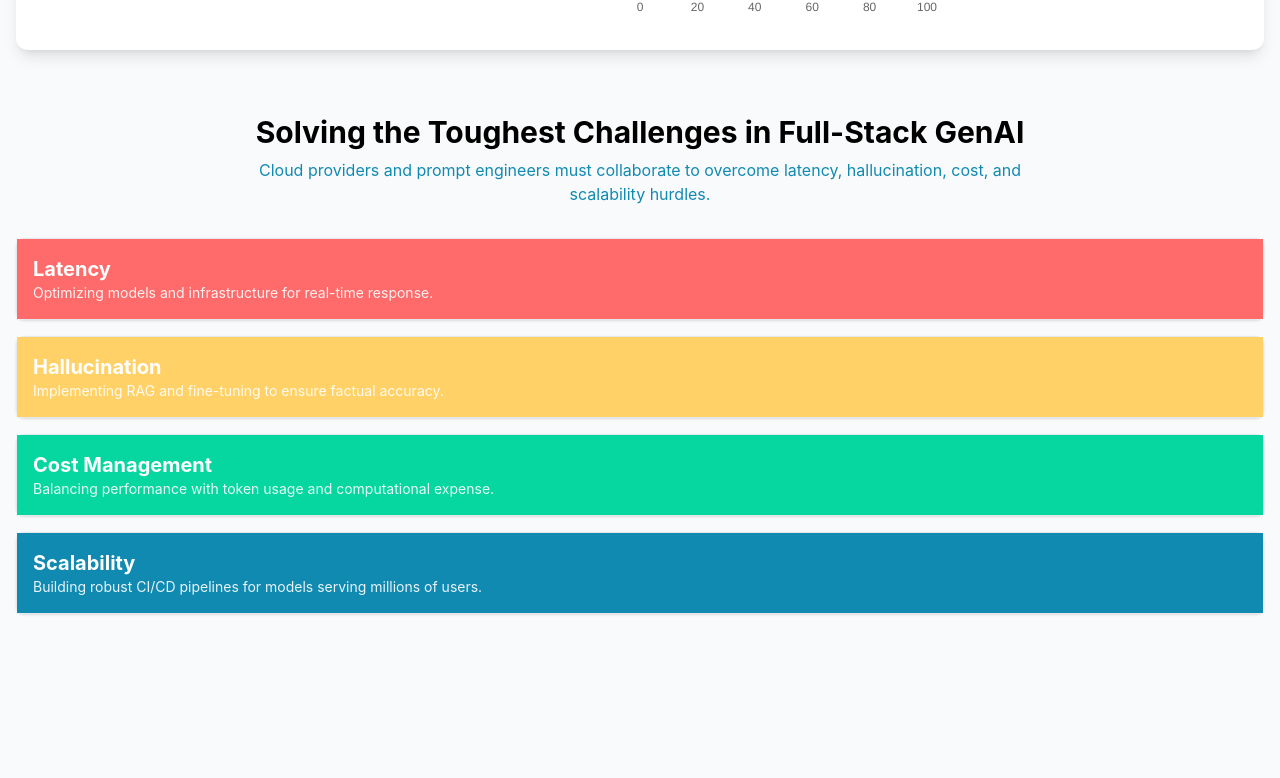
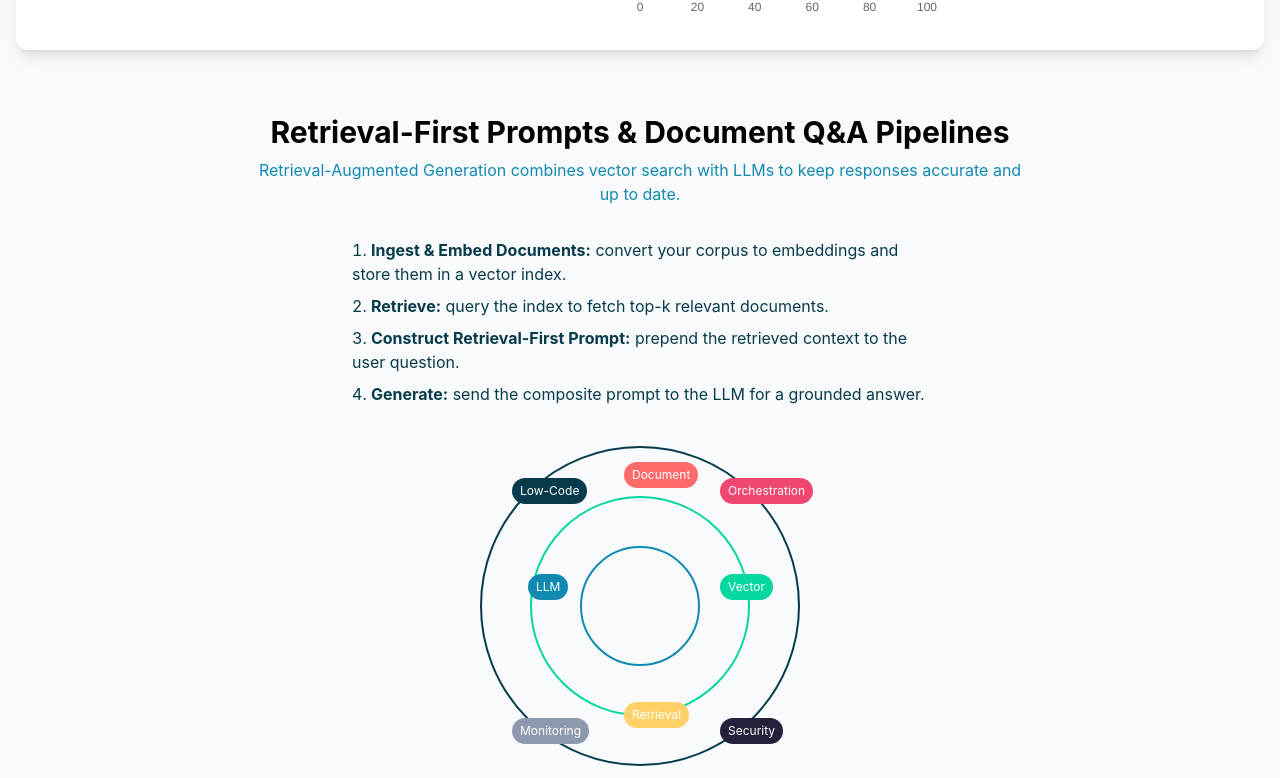
Before and after one commit to ChrisTansey007/industry-trends-project, a React (Create React App) app in the folder client/: page / in a window 1280 px wide. Shown: the part 1542-2320 px from the top of the page. Before the commit the page ends 2220 px from the top, so only its background shows below. Built offline with nearby package versions, Linux system fonts and the light colour scheme.

Commit message:
Add RAG pipelines section with interactive infographic

```diff
--- a/client/src/App.js
+++ b/client/src/App.js
@@ -4,6 +4,7 @@ import MarketGrowth from './components/MarketGrowth';
 import Competencies from './components/Competencies';
 import TechStack from './components/TechStack';
 import Challenges from './components/Challenges';
+import RAGPipelines from './components/RAGPipelines';
 
 function App() {
   return (
@@ -12,6 +13,7 @@ function App() {
       <MarketGrowth />
       <Competencies />
       <TechStack />
+      <RAGPipelines />
       <Challenges />
     </div>
   );
--- /dev/null
+++ b/client/src/components/RAGPipelines.js
@@ -0,0 +1,135 @@
+import React, { useState } from 'react';
+import Modal from './Modal';
+
+function RAGPipelines() {
+  const [modal, setModal] = useState(null);
+
+  const items = [
+    {
+      label: 'Document Ingestion',
+      pos: { top: '5%', left: '45%' },
+      color: '#FF6B6B',
+      content: (
+        <ul className="list-disc list-inside space-y-1 text-sm">
+          <li>Convert PDFs, databases, or feeds to embeddings.</li>
+          <li>Store vectors in a nearest-neighbor index.</li>
+        </ul>
+      )
+    },
+    {
+      label: 'Vector Index',
+      pos: { top: '40%', left: '75%' },
+      color: '#06D6A0',
+      content: (
+        <ul className="list-disc list-inside space-y-1 text-sm">
+          <li>Managed stores like Pinecone or Matching Engine.</li>
+          <li>Supports hybrid search and metadata filters.</li>
+        </ul>
+      )
+    },
+    {
+      label: 'Retrieval Prompt',
+      pos: { top: '80%', left: '45%' },
+      color: '#FFD166',
+      content: (
+        <ul className="list-disc list-inside space-y-1 text-sm">
+          <li>Embed retrieved docs into the prompt.</li>
+          <li>Ask the LLM to answer using only that context.</li>
+        </ul>
+      )
+    },
+    {
+      label: 'LLM Generation',
+      pos: { top: '40%', left: '15%' },
+      color: '#118AB2',
+      content: (
+        <ul className="list-disc list-inside space-y-1 text-sm">
+          <li>Models like GPT-4 or Claude produce the final answer.</li>
+          <li>Grounded output reduces hallucinations by ~70%.</li>
+        </ul>
+      )
+    },
+    {
+      label: 'Low-Code Apps',
+      pos: { top: '10%', left: '10%' },
+      color: '#073B4C',
+      content: (
+        <ul className="list-disc list-inside space-y-1 text-sm">
+          <li>Tools like SageMaker Canvas or Power Apps.</li>
+          <li>Build RAG chatbots without heavy coding.</li>
+        </ul>
+      )
+    },
+    {
+      label: 'Orchestration',
+      pos: { top: '10%', left: '75%' },
+      color: '#EF476F',
+      content: (
+        <ul className="list-disc list-inside space-y-1 text-sm">
+          <li>Frameworks such as LangChain or CrewAI.</li>
+          <li>Manage document workflows and agents.</li>
+        </ul>
+      )
+    },
+    {
+      label: 'Monitoring',
+      pos: { top: '85%', left: '10%' },
+      color: '#8d99ae',
+      content: (
+        <ul className="list-disc list-inside space-y-1 text-sm">
+          <li>Prometheus and Grafana track latency.</li>
+          <li>Jaeger or X-Ray trace the full pipeline.</li>
+        </ul>
+      )
+    },
+    {
+      label: 'Security',
+      pos: { top: '85%', left: '75%' },
+      color: '#22223b',
+      content: (
+        <ul className="list-disc list-inside space-y-1 text-sm">
+          <li>IAM roles and network policies enforce least privilege.</li>
+          <li>Secrets stored in Vault or cloud key managers.</li>
+        </ul>
+      )
+    }
+  ];
+
+  return (
+    <section id="rag-pipelines" className="my-16">
+      <h2 className="text-3xl font-bold text-center mb-2">Retrieval-First Prompts &amp; Document Q&amp;A Pipelines</h2>
+      <p className="text-center max-w-3xl mx-auto text-[#118AB2] mb-8">
+        Retrieval-Augmented Generation combines vector search with LLMs to keep responses accurate and up to date.
+      </p>
+      <ol className="list-decimal list-inside space-y-2 text-left max-w-xl mx-auto text-[#073B4C] mb-10">
+        <li><strong>Ingest &amp; Embed Documents:</strong> convert your corpus to embeddings and store them in a vector index.</li>
+        <li><strong>Retrieve:</strong> query the index to fetch top-k relevant documents.</li>
+        <li><strong>Construct Retrieval-First Prompt:</strong> prepend the retrieved context to the user question.</li>
+        <li><strong>Generate:</strong> send the composite prompt to the LLM for a grounded answer.</li>
+      </ol>
+      <div className="relative rag-infographic mx-auto">
+        <div className="rag-ring outer-ring"></div>
+        <div className="rag-ring middle-ring"></div>
+        <div className="rag-ring inner-ring"></div>
+        {items.map((it, idx) => (
+          <button
+            key={idx}
+            className="rag-icon"
+            style={{ top: it.pos.top, left: it.pos.left, backgroundColor: it.color }}
+            onClick={() => setModal(it)}
+            aria-label={it.label}
+          >
+            {it.label.split(' ')[0]}
+          </button>
+        ))}
+      </div>
+      {modal && (
+        <Modal title={modal.label} headerColor={modal.color} onClose={() => setModal(null)}>
+          {modal.content}
+        </Modal>
+      )}
+    </section>
+  );
+}
+
+export default RAGPipelines;
--- a/client/src/index.css
+++ b/client/src/index.css
@@ -24,3 +24,10 @@ body { font-family: 'Inter', sans-serif; background-color: #f8fafc; /* Light gra
 .tool-title { color: #073B4C; font-weight: 600; }
 .citation { font-size: 0.75rem; color: #6b7280; font-style: italic; }
 /* Additional CSS rules from the style block, ensuring all is included */
+/* RAG infographic styles */
+.rag-infographic { width: 320px; height: 320px; position: relative; }
+.rag-ring { position: absolute; border-radius: 50%; border: 2px solid; }
+.outer-ring { width: 320px; height: 320px; border-color: #073B4C; top: 0; left: 0; }
+.middle-ring { width: 220px; height: 220px; border-color: #06D6A0; top: 50%; left: 50%; transform: translate(-50%, -50%); }
+.inner-ring { width: 120px; height: 120px; border-color: #118AB2; top: 50%; left: 50%; transform: translate(-50%, -50%); }
+.rag-icon { position: absolute; padding: 0.25rem 0.5rem; border-radius: 9999px; color: #fff; font-size: 0.75rem; cursor: pointer; }
```
Also changed, not shown: 1 other file (tests, documents, lock files or other folders).
